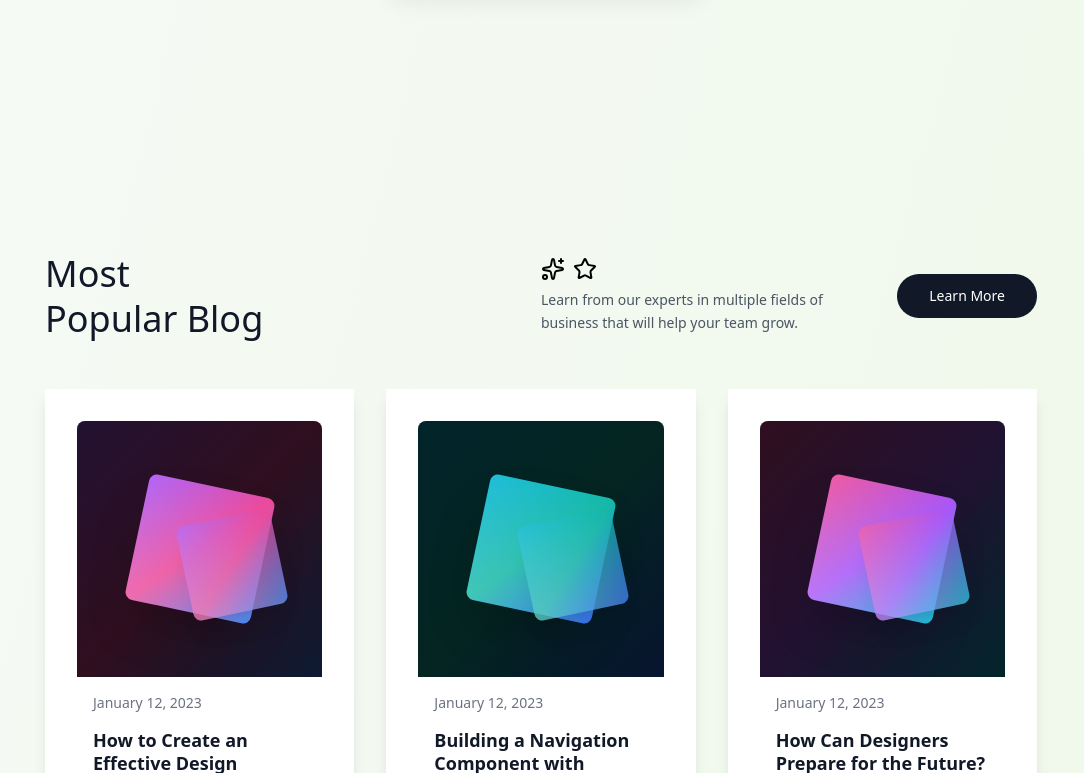
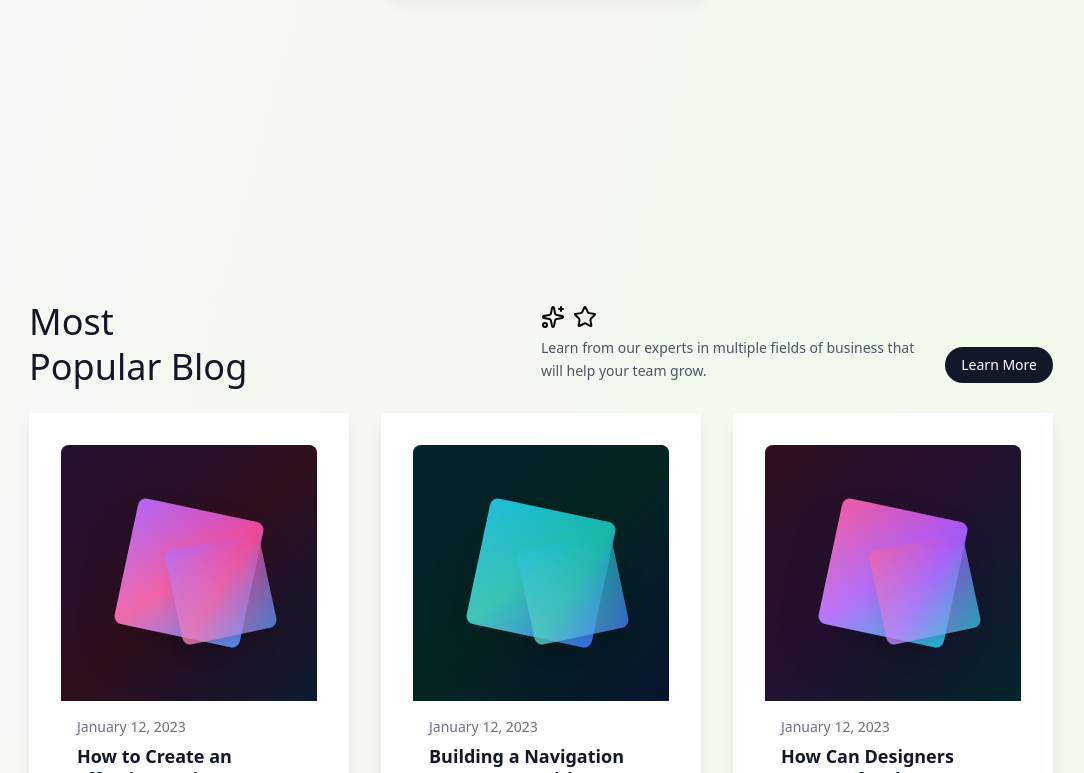
Before and after one commit to Aditya4348/SlicingWebReact, a React (Vite) app: page / in a window 1280 px wide. Shown: the part 3767-4540 px from the top of the page, without its empty margins (99-1183 px from the left). Built offline with nearby package versions, Linux system fonts and the light colour scheme.

Commit message:
{ Repair } mostPopolerBlog

```diff
--- a/src/Component/Section/MostPopuler.tsx
+++ b/src/Component/Section/MostPopuler.tsx
@@ -34,10 +34,10 @@ const MostPopularBlog = () => {
   ];
 
   return (
-    <section className="w-full max-h-screen py-16 my-16">
-      <Container className="max-w-5xl mx-auto px-4">
+    <section className="w-full max-h-screen py-28">
+      <Container className="max-w-5xl ">
         {/* Header Section */}
-        <div className="flex items-center mb-12">
+        <div className="flex items-center mb-6">
           <div className="flex items-center justify-between gap-8 w-full">
             <h1 className="text-4xl font-normal text-gray-900 leading-tight">
               Most
@@ -45,7 +45,7 @@ const MostPopularBlog = () => {
               Popular Blog
             </h1>
 
-            <div className="flex items-center justify-between gap-6 w-[50%]">
+            <div className="flex items-end justify-between gap-6 w-[50%]">
               <div className="flex flex-col items-start gap-2">
                 <div className="flex items-center gap-2">
                   <Sparkles />
@@ -56,7 +56,7 @@ const MostPopularBlog = () => {
                   will help your team grow.
                 </p>
               </div>
-              <button className="bg-gray-900 hover:bg-gray-800 text-white px-8 py-3 rounded-full text-sm font-medium whitespace-nowrap">
+              <button className="bg-gray-900 hover:bg-gray-800 text-white px-4 py-2 rounded-full text-sm font-medium whitespace-nowrap">
                 Learn More
               </button>
             </div>
@@ -92,7 +92,7 @@ const MostPopularBlog = () => {
                 </div>
 
                 {/* Content Section */}
-                <div className="p-4 space-y-4">
+                <div className="space-y-2 p-4">
                   <p className="text-sm text-gray-500 font-medium">
                     {post.date}
                   </p>
```
